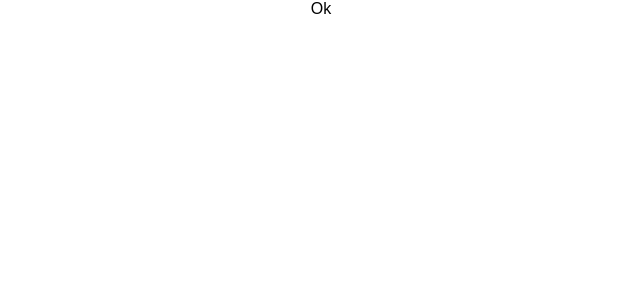
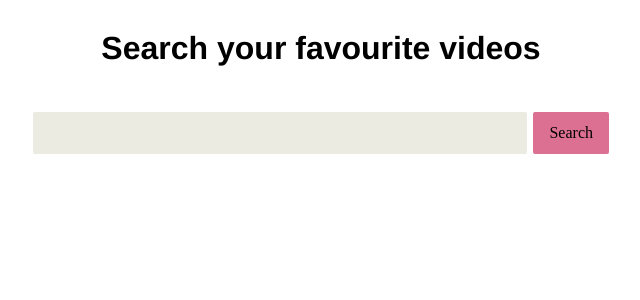
Before and after one commit to samatar26/Youtube-Redux-App, a React (Create React App) app: page / in a window 1280 px wide. Shown: the top 300 px of the page, without its empty margins (319-959 px from the left). Built offline with nearby package versions, Linux system fonts and the light colour scheme.

Commit message:
Created Homepage Component Relates to #8

```diff
--- a/package.json
+++ b/package.json
@@ -3,6 +3,8 @@
   "version": "0.1.0",
   "private": true,
   "dependencies": {
+    "enzyme": "^2.8.2",
+    "enzyme-to-json": "^1.5.1",
     "pa11y": "^4.10.0",
     "react": "^15.5.4",
     "react-dom": "^15.5.4",
@@ -10,6 +12,7 @@
     "styled-components": "^2.0.0"
   },
   "devDependencies": {
+    "react-addons-test-utils": "^15.5.1",
     "react-scripts": "1.0.7"
   },
   "scripts": {
--- a/src/components/App.js
+++ b/src/components/App.js
@@ -1,9 +1,38 @@
 import React, { Component } from 'react';
+import { BrowserRouter as Router, Route } from 'react-router-dom';
+import HomePage from './views/Homepage';
 import './../App.css';
 
 class App extends Component {
+  state = { searchTerm: '' };
+
+  handleFormSubmit = ev => {
+    ev.preventDefault();
+    console.log(this.state.searchTerm);
+  };
+
+  handleInputChange = ev => {
+    const name = ev.target.name;
+    this.setState({ [name]: ev.target.value });
+  };
   render() {
-    return <div className="App">Ok</div>;
+    return (
+      <Router>
+        <div>
+          <Route
+            exact
+            path="/"
+            render={() => (
+              <HomePage
+                searchTerm={this.state.searchTerm}
+                handleFormSubmit={this.handleFormSubmit}
+                handleInputChange={this.handleInputChange}
+              />
+            )}
+          />
+        </div>
+      </Router>
+    );
   }
 }
 
--- /dev/null
+++ b/src/components/base/Home.js
@@ -0,0 +1,43 @@
+import styled from 'styled-components';
+
+export const HomeTitle = styled.h1`
+  text-align: center;
+  font-family: "Helvetica";
+`;
+
+export const HomeForm = styled.form`
+  display: flex;
+`;
+
+export const HomeInput = styled.input`
+    width: 100%;
+    padding: 0.75em 1em;
+    margin-right: 0.4em;
+    background-color: #ebebe2;
+    border-radius: 2px;
+    border: none;
+    font-size: inherit;
+    transition: background-color 0.2s;
+    transition: box-shadow 0.2s;
+    &:focus{
+      outline: none;
+      box-shadow: 0 0 0 2px palevioletred;
+    }
+`;
+
+export const HomeButton = styled.button`
+  display: inline-block;
+  padding: 0.5em 1em;
+  border-radius: 2px;
+  border: none;
+  background-color: palevioletred;
+  font-size: inherit;
+  transition: background-color 0.2s;
+  &:hover,
+  &:focus{
+    background-color: #d4547e;
+  }
+  &:focus{
+    outline: none;
+  }
+`;
--- /dev/null
+++ b/src/components/base/MainContent.js
@@ -0,0 +1,13 @@
+import styled from 'styled-components';
+
+export const MainContent = styled.main`
+  max-width: 40em;
+  margin: 0 auto;
+  padding: 1em;
+  & > * + * {
+    margin-top: 3em;
+  }
+  @media (min-width: 40em) {
+    padding: 2em;
+  }
+`;
--- /dev/null
+++ b/src/components/views/Homepage.js
@@ -0,0 +1,23 @@
+import React from 'react';
+import { MainContent } from './../base/MainContent';
+import { HomeTitle, HomeInput, HomeButton, HomeForm } from './../base/Home';
+
+const Homepage = ({ searchTerm, handleFormSubmit, handleInputChange }) => {
+  return (
+    <MainContent>
+      <HomeTitle>Search your favourite videos</HomeTitle>
+      <HomeForm onSubmit={handleFormSubmit}>
+        <HomeInput
+          required
+          type="text"
+          name="searchTerm"
+          value={searchTerm}
+          onChange={handleInputChange}
+        />
+        <HomeButton type="submit">Search</HomeButton>
+      </HomeForm>
+    </MainContent>
+  );
+};
+
+export default Homepage;
--- a/src/index.css
+++ b/src/index.css
@@ -1,5 +1,51 @@
-body {
+*,
+*:before,
+*:after {
+  box-sizing: inherit;
+}
+
+html {
+  box-sizing: border-box;
+  background-color: rgb(255, 255, 255)
+}
+
+body,
+h1,
+h2,
+h3,
+h4,
+p,
+figure,
+ul {
   margin: 0;
   padding: 0;
-  font-family: sans-serif;
 }
+
+h1,
+h2,
+h3,
+h4 {
+  line-height: 1;
+}
+
+ul {
+  list-style-type: none;
+}
+
+img,
+video {
+  max-width: 100%;
+  height: auto;
+}
+
+input,
+textarea,
+button {
+  font-size: inherit;
+  font-family: inherit;
+  color: inherit;
+}
+
+address {
+  font-style: normal;
+}
```
Also changed, not shown: 2 other files (tests, documents, lock files or other folders).
